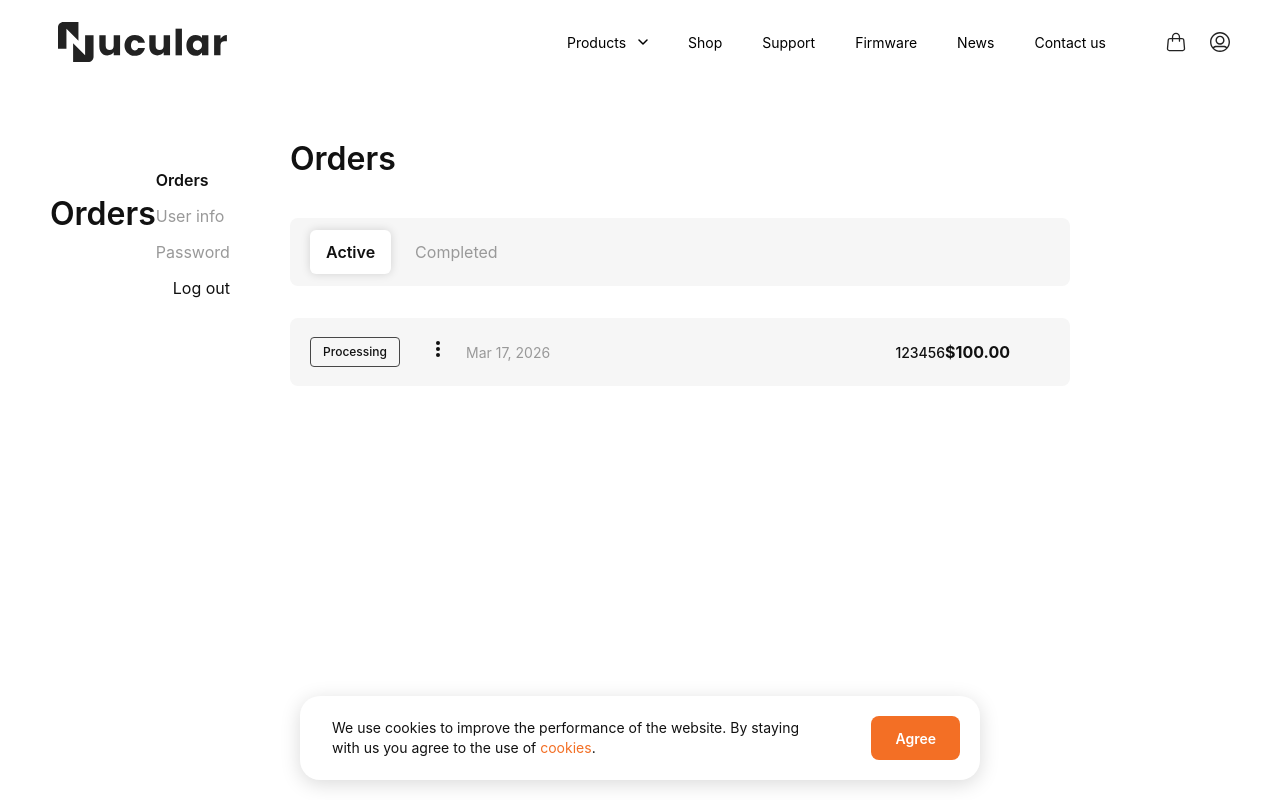
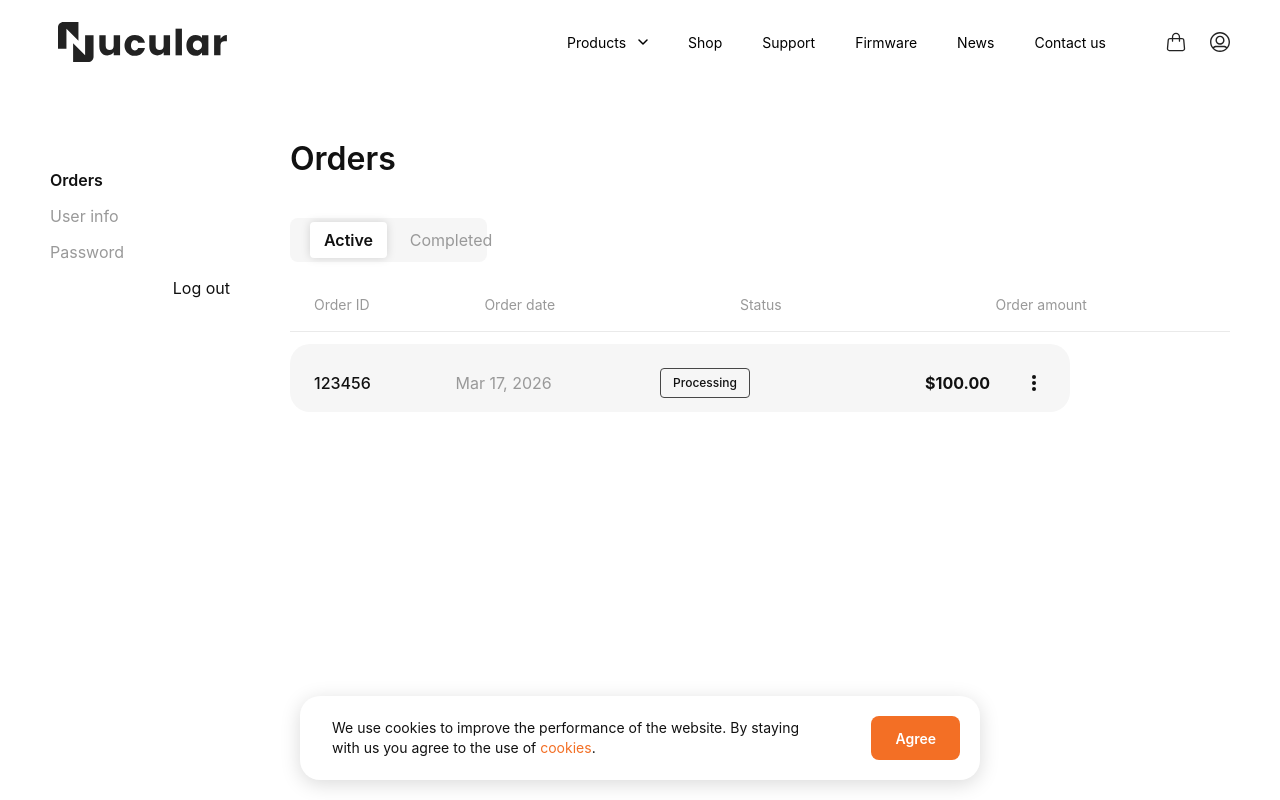
Before and after one commit to nucular2/nucularelectronics, a React (Vite) app in the folder frontend/: page /orders in a window 1280 px wide. Shown: the top 800 px of the page. Built offline with nearby package versions, Linux system fonts and the light colour scheme; no server answers.

Commit message:
feat(orders): tabs 197x44; exact button sizes; add grid header columns; align rows by columns; remove sidebar title

```diff
--- a/frontend/src/app-styles.css
+++ b/frontend/src/app-styles.css
@@ -344,23 +344,24 @@
   .orders-tabs {
     display: flex;
     align-items: center;
-    gap: 8px;
+    gap: 4px;
     background: #F6F6F6;
     border-radius: 8px;
-    padding: 12px 20px;
-    width: 780px !important;
-    height: 68px !important;
+    padding: 4px;
+    width: 197px !important;
+    height: 44px !important;
     box-sizing: border-box;
     margin-left: 0;
+    margin-top: 12px;
   }
   .orders-tab {
-    height: 44px;
-    padding: 0 16px;
+    height: 36px;
+    padding: 0 8px;
     border-radius: 6px;
     background: transparent;
     border: none;
     font-family: 'Inter', sans-serif;
-    font-size: 16px;
+    font-size: 14px;
     color: #999;
     cursor: pointer;
     display: flex;
@@ -369,11 +370,83 @@
     transition: all 0.2s;
     box-sizing: border-box;
   }
+  .orders-tabs .orders-tab:first-child {
+    width: 77px;
+    height: 36px;
+    padding: 0 16px;
+    border-radius: 4px;
+  }
+  .orders-tabs .orders-tab:last-child {
+    width: 112px;
+    height: 36px;
+    padding: 0 16px;
+    border-radius: 4px;
+  }
   .orders-tab.active {
     background: #fff;
     box-shadow: 0 0 10px 0 rgba(0, 0, 0, 0.15);
     color: #111;
     font-weight: 600;
+  }
+}
+
+/* Desktop Orders grid header and rows aligned by columns */
+@media (min-width: 1024px) {
+  .orders-list-header {
+    display: grid;
+    grid-template-columns: 1fr 1.5fr 1.5fr 1fr 40px;
+    padding: 0 24px 16px 24px;
+    border-bottom: 1px solid #EAEAEA;
+    font-size: 14px;
+    color: #999;
+    margin-bottom: 12px;
+  }
+  .orders-list {
+    display: flex;
+    flex-direction: column;
+    gap: 16px;
+    width: 100%;
+  }
+  .orders-list .order-card {
+    display: grid;
+    grid-template-columns: 1fr 1.5fr 1.5fr 1fr 40px;
+    align-items: center;
+    padding: 24px;
+    background: #F6F6F6;
+    border-radius: 20px;
+    box-sizing: border-box;
+  }
+  .orders-list .order-card .order-card-header,
+  .orders-list .order-card .order-card-divider,
+  .orders-list .order-card .order-card-details,
+  .orders-list .order-card .order-card-date {
+    display: contents; /* allow grid children rendered directly */
+  }
+  .orders-list .order-card .order-id {
+    grid-column: 1;
+    font-family: 'Inter', sans-serif;
+    font-weight: 500;
+    color: #111;
+  }
+  .orders-list .order-card .order-date {
+    grid-column: 2;
+    color: #999;
+  }
+  .orders-list .order-card .order-status {
+    grid-column: 3;
+    display: flex;
+    align-items: center;
+  }
+  .orders-list .order-card .order-amount {
+    grid-column: 4;
+    font-family: 'Inter', sans-serif;
+    font-weight: 700;
+    color: #111;
+    text-align: right;
+  }
+  .orders-list .order-card .order-menu-btn {
+    grid-column: 5;
+    justify-self: end;
   }
 }
 .orders-list {
@@ -437,7 +510,8 @@
   align-items: flex-end;
 }
 
-/* Desktop compact order card (long and thin) */
+/* Desktop: использовать исходный формат карточки (вертикальная раскладка) */
+/* Компактная десктопная карточка (длинная и тонкая) */
 @media (min-width: 1024px) {
   .order-card {
     width: 780px !important;
@@ -447,9 +521,10 @@
     border-radius: 8px;
     padding: 12px 20px;
     display: grid;
-    grid-template-columns: 140px 1fr 140px 24px;
+    grid-template-columns: 180px 1fr 180px 24px;
     align-items: center;
     gap: 16px;
+    box-sizing: border-box;
   }
   .order-card-header {
     margin-bottom: 0;
--- a/frontend/src/pages/Orders.tsx
+++ b/frontend/src/pages/Orders.tsx
@@ -136,7 +136,6 @@ export default function Orders() {
         <div className="orders-container">
           <div className="orders-layout">
             <aside className="orders-sidebar">
-              <div className="orders-sidebar-title">Orders</div>
               <nav className="orders-nav">
                 <button className="orders-nav-item active">Orders</button>
                 <button className="orders-nav-item" onClick={() => navigate("/profile")}>
@@ -169,6 +168,14 @@ export default function Orders() {
                 </button>
               </div>
 
+              <div className="orders-list-header">
+                <div>Order ID</div>
+                <div>Order date</div>
+                <div>Status</div>
+                <div>Order amount</div>
+                <div />
+              </div>
+
               {loading && <div className="orders-loading">Loading orders...</div>}
               {error && <div className="orders-error">{error}</div>}
 
@@ -191,38 +198,22 @@ export default function Orders() {
                     <div
                       key={order.id}
                       className="order-card"
+                      style={{ cursor: "pointer" }}
                       onClick={() => navigate(`/orders/${order.id}`)}
-                      style={{ cursor: "pointer" }}
                     >
-                      <div className="order-card-header">
-                        <span className={`status-badge ${getStatusStyle(order.status)}`}>
-                          {order.status}
-                        </span>
-                        <button className="order-menu-btn">
-                          <svg width="4" height="16" viewBox="0 0 4 16" fill="none" xmlns="http://www.w3.org/2000/svg">
-                            <circle cx="2" cy="2" r="2" fill="#111"/>
-                            <circle cx="2" cy="8" r="2" fill="#111"/>
-                            <circle cx="2" cy="14" r="2" fill="#111"/>
-                          </svg>
-                        </button>
+                      <div className="order-id">{order.id.slice(0, 8)}</div>
+                      <div className="order-date">{formatDate(order.created_at)}</div>
+                      <div className="order-status">
+                        <span className={`status-badge ${getStatusStyle(order.status)}`}>{order.status}</span>
                       </div>
-
-                      <div className="order-card-date">
-                        {formatDate(order.created_at)}
-                      </div>
-
-                      <div className="order-card-divider"></div>
-
-                      <div className="order-card-details">
-                        <div className="order-detail-item">
-                          <span className="order-detail-label">Order ID</span>
-                          <span className="order-detail-value">{order.id.slice(0, 8)}</span>
-                        </div>
-                        <div className="order-detail-item right">
-                          <span className="order-detail-label">Order amount</span>
-                          <span className="order-detail-value bold">${order.total_amount.toFixed(2)}</span>
-                        </div>
-                      </div>
+                      <div className="order-amount">${order.total_amount.toFixed(2)}</div>
+                      <button className="order-menu-btn" aria-label="Order actions">
+                        <svg width="4" height="16" viewBox="0 0 4 16" fill="none" xmlns="http://www.w3.org/2000/svg">
+                          <circle cx="2" cy="2" r="2" fill="#111"/>
+                          <circle cx="2" cy="8" r="2" fill="#111"/>
+                          <circle cx="2" cy="14" r="2" fill="#111"/>
+                        </svg>
+                      </button>
                     </div>
                   ))}
                 </div>
```
Lines whose indentation alone changed are shown as unchanged.
